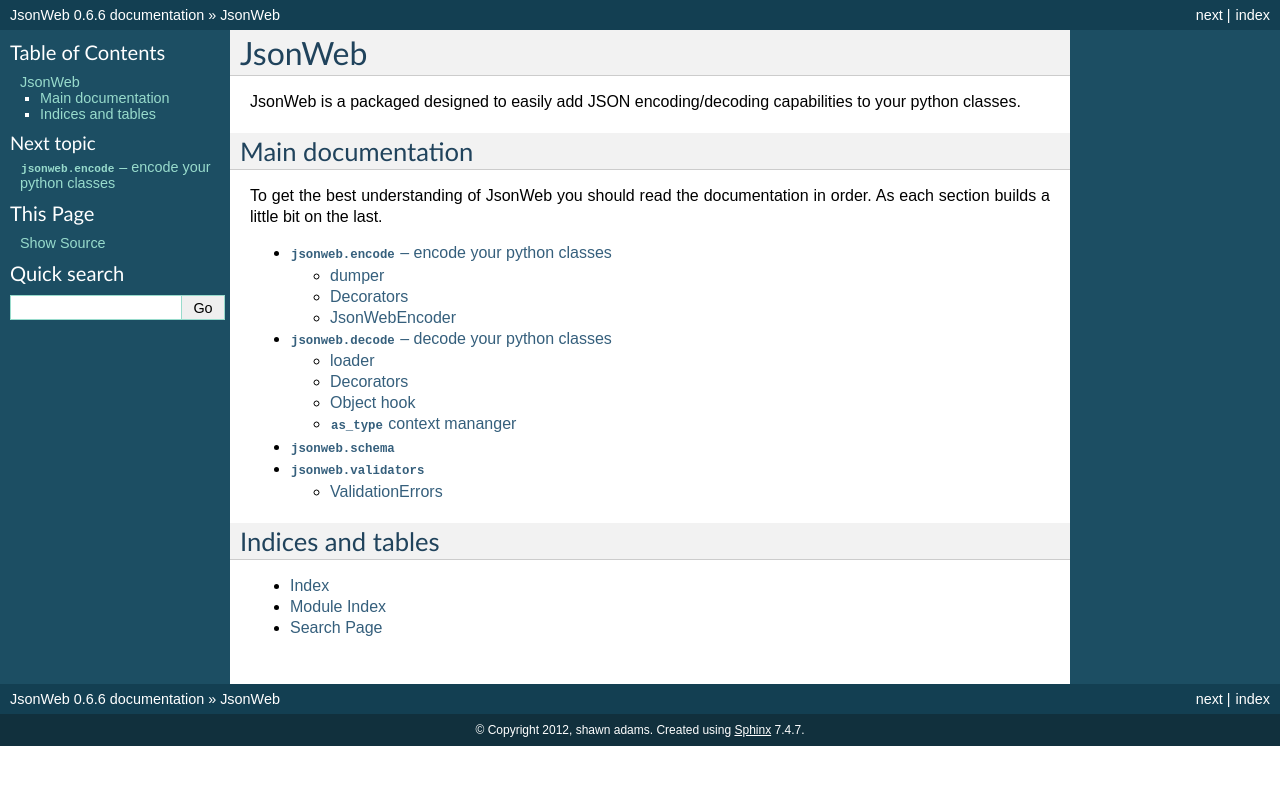
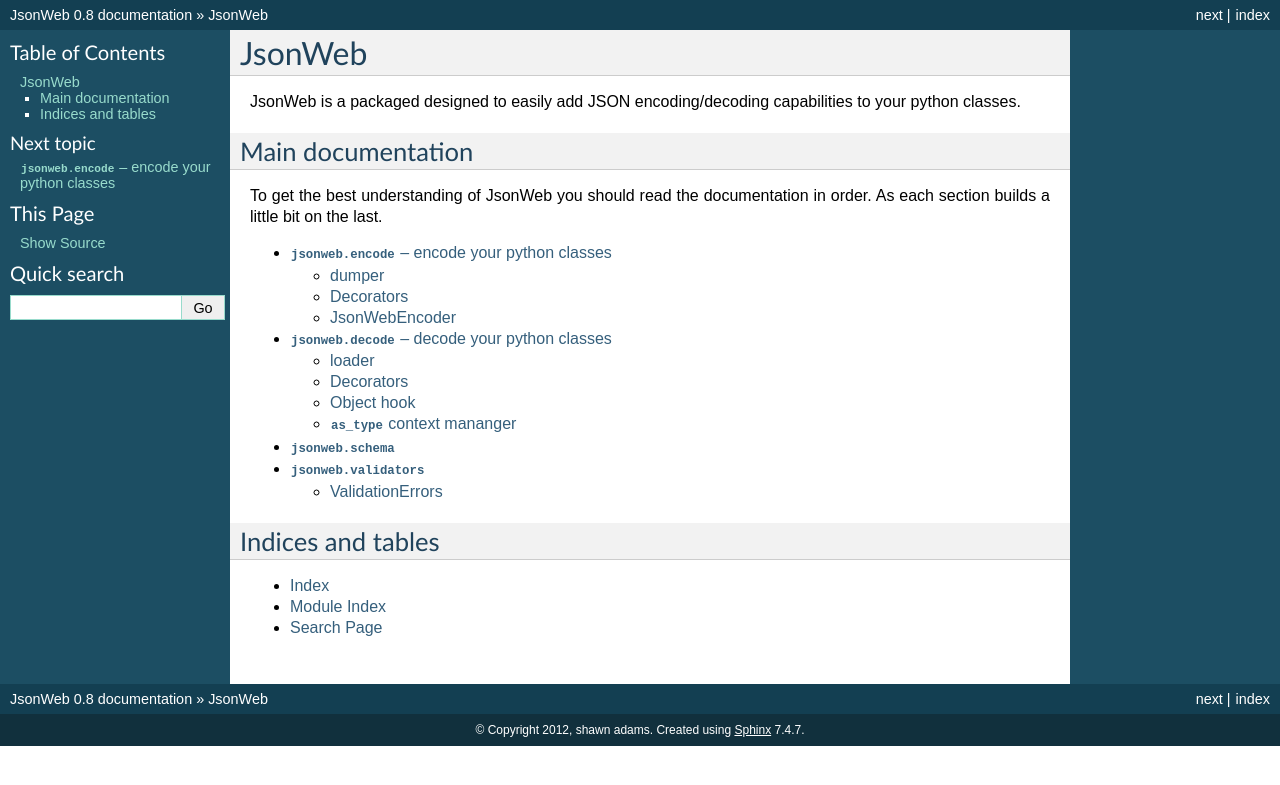
Before and after one commit to boris317/JsonWeb, a Sphinx documentation site: the page built from docs/index.rst, in a window 1280 px wide. Shown: the top 785 px of the page. Built offline with Sphinx 7.4.7, drawn with Linux system fonts in a browser that asks for light colours.

Commit message:
Update version in docs/config.py

```diff
--- a/docs/conf.py
+++ b/docs/conf.py
@@ -52,9 +52,9 @@
 # built documents.
 #
 # The short X.Y version.
-version = '0.6'
+version = '0.8'
 # The full version, including alpha/beta/rc tags.
-release = '0.6.6'
+release = '0.8'
 
 # The language for content autogenerated by Sphinx. Refer to documentation
 # for a list of supported languages.
```
